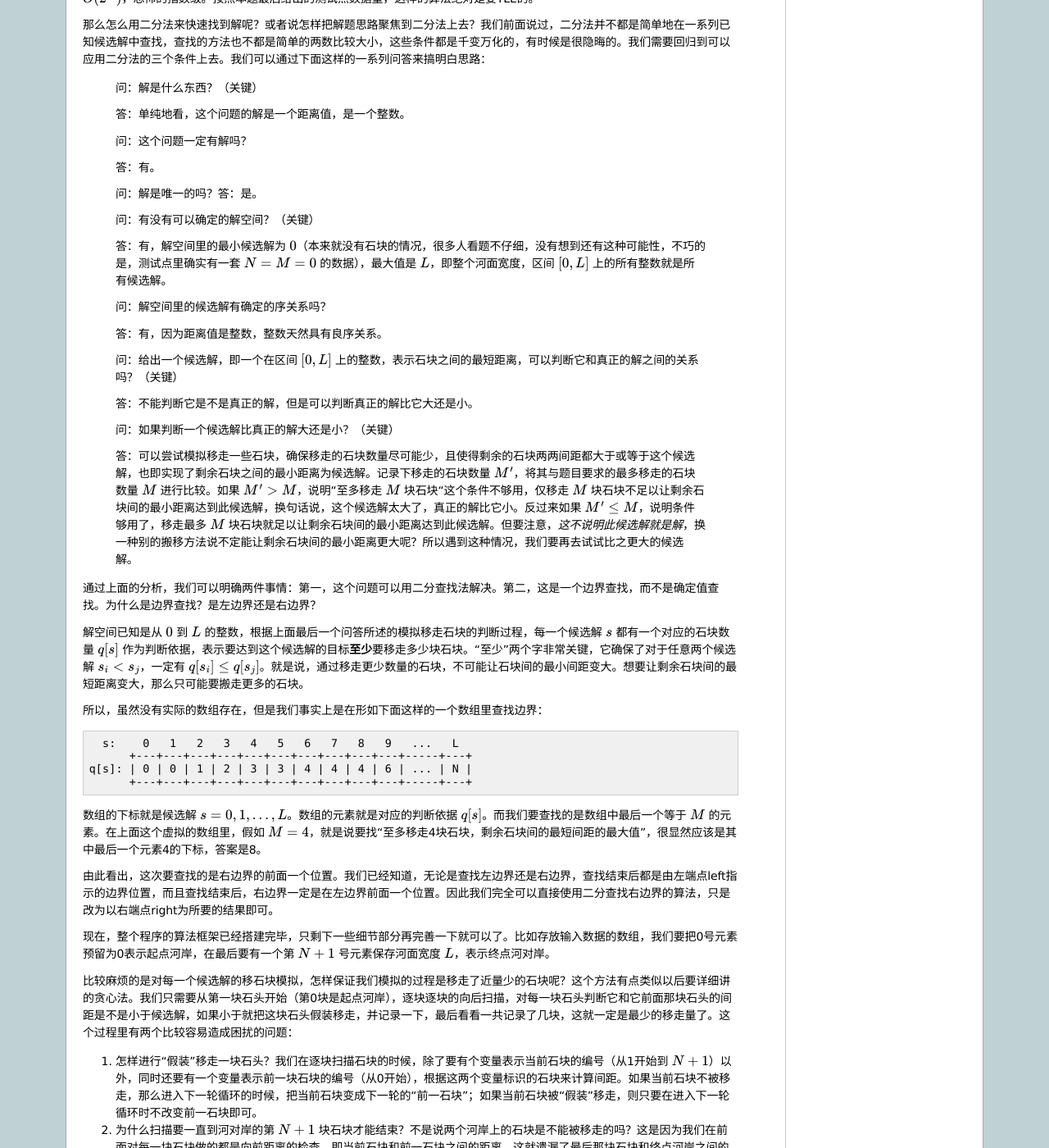
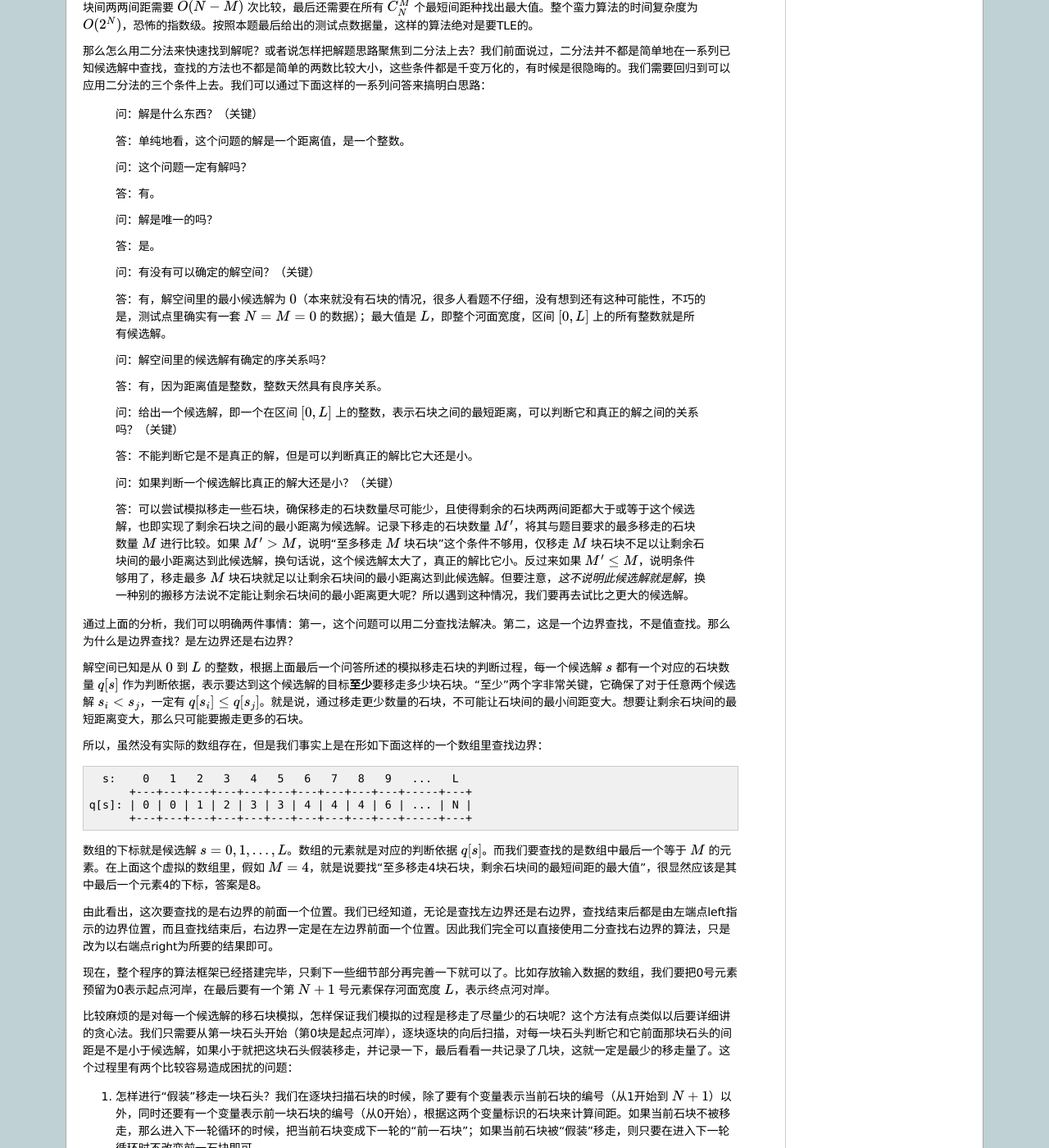
Before and after one commit to majorli/algo_guide, a Sphinx documentation site: the page built from source/ch02/sec04/248_p2678.rst, in a window 1280 px wide and 1400 px high, scrolled down 1103 px. Shown: the whole window at 82% size. Built offline with Sphinx 7.4.7, drawn with Linux system fonts in a browser that asks for light colours; formulas are drawn with MathJax 3; some of the changed text lies outside the part shown.

Commit message:
20200419_2314draft_246_248_proofread_ok

```diff
--- a/source/ch02/sec04/248_p2678.rst
+++ b/source/ch02/sec04/248_p2678.rst
@@ -13,10 +13,11 @@
 
 为了提高比赛难度，组委会计划移走一些岩石，使得选手们在比赛过程中的最短跳跃距离尽可能长。由于预算限制，组委会至多从起点和终点之间移走 :math:`M` 块岩石（不能移走起点和终点的岩石）。
 
-输入格式
-第一行包含三个整数 :math:`L,N,M`，分别表示起点到终点的距离，起点和终点之间的岩石数，以及组委会至多移走的岩石数。保证 :math:`L \geq 1` 且 :math:`N \geq M \geq 0`。
+**输入格式**
 
-接下来 :math:`N` 行，每行一个整数，第 :math:`i` 行的整数 :math:`D_i( 0 < D_i < L)`， 表示第 :math:`i` 块岩石与起点的距离。这些岩石按与起点距离从小到大的顺序给出，且不会有两个岩石出现在同一个位置。
+第一行包含三个整数 :math:`L,N,M`\ ，分别表示起点到终点的距离，起点和终点之间的岩石数，以及组委会至多移走的岩石数。保证 :math:`L \geq 1` 且 :math:`N \geq M \geq 0`\ 。
+
+接下来 :math:`N` 行，每行一个整数，第 :math:`i` 行的整数 :math:`D_i( 0 < D_i < L)`\ ， 表示第 :math:`i` 块岩石与起点的距离。这些岩石按与起点距离从小到大的顺序给出，且不会有两个岩石出现在同一个位置。
 
 **输出格式**
 
@@ -67,11 +68,13 @@
 
    答：有。
 
-   问：解是唯一的吗？答：是。
+   问：解是唯一的吗？
+
+   答：是。
 
    问：有没有可以确定的解空间？（关键）
 
-   答：有，解空间里的最小候选解为 :math:`0`\ （本来就没有石块的情况，很多人看题不仔细，没有想到还有这种可能性，不巧的是，测试点里确实有一套 :math:`N = M = 0` 的数据），最大值是 :math:`L`，即整个河面宽度，区间 :math:`[0,L]` 上的所有整数就是所有候选解。
+   答：有，解空间里的最小候选解为 :math:`0`\ （本来就没有石块的情况，很多人看题不仔细，没有想到还有这种可能性，不巧的是，测试点里确实有一套 :math:`N = M = 0` 的数据）；最大值是 :math:`L`\ ，即整个河面宽度，区间 :math:`[0,L]` 上的所有整数就是所有候选解。
 
    问：解空间里的候选解有确定的序关系吗？
 
@@ -83,11 +86,11 @@
 
    问：如果判断一个候选解比真正的解大还是小？（关键）
 
-   答：可以尝试模拟移走一些石块，确保移走的石块数量尽可能少，且使得剩余的石块两两间距都大于或等于这个候选解，也即实现了剩余石块之间的最小距离为候选解。记录下移走的石块数量 :math:`M^\prime`，将其与题目要求的最多移走的石块数量 :math:`M` 进行比较。如果 :math:`M^\prime\gt M`，说明“至多移走 :math:`M` 块石块“这个条件不够用，仅移走 :math:`M` 块石块不足以让剩余石块间的最小距离达到此候选解，换句话说，这个候选解太大了，真正的解比它小。反过来如果 :math:`M^\prime\le M`，说明条件够用了，移走最多 :math:`M` 块石块就足以让剩余石块间的最小距离达到此候选解。但要注意，*这不说明此候选解就是解*，换一种别的搬移方法说不定能让剩余石块间的最小距离更大呢？所以遇到这种情况，我们要再去试试比之更大的候选解。
+   答：可以尝试模拟移走一些石块，确保移走的石块数量尽可能少，且使得剩余的石块两两间距都大于或等于这个候选解，也即实现了剩余石块之间的最小距离为候选解。记录下移走的石块数量 :math:`M^\prime`\ ，将其与题目要求的最多移走的石块数量 :math:`M` 进行比较。如果 :math:`M^\prime\gt M`\ ，说明“至多移走 :math:`M` 块石块”这个条件不够用，仅移走 :math:`M` 块石块不足以让剩余石块间的最小距离达到此候选解，换句话说，这个候选解太大了，真正的解比它小。反过来如果 :math:`M^\prime\le M`\ ，说明条件够用了，移走最多 :math:`M` 块石块就足以让剩余石块间的最小距离达到此候选解。但要注意，*这不说明此候选解就是解*，换一种别的搬移方法说不定能让剩余石块间的最小距离更大呢？所以遇到这种情况，我们要再去试比之更大的候选解。
 
-通过上面的分析，我们可以明确两件事情：第一，这个问题可以用二分查找法解决。第二，这是一个边界查找，而不是确定值查找。为什么是边界查找？是左边界还是右边界？
+通过上面的分析，我们可以明确两件事情：第一，这个问题可以用二分查找法解决。第二，这是一个边界查找，不是值查找。那么为什么是边界查找？是左边界还是右边界？
 
-解空间已知是从 :math:`0` 到 :math:`L` 的整数，根据上面最后一个问答所述的模拟移走石块的判断过程，每一个候选解 :math:`s` 都有一个对应的石块数量 :math:`q[s]` 作为判断依据，表示要达到这个候选解的目标\ :strong:`至少`\ 要移走多少块石块。“至少”两个字非常关键，它确保了对于任意两个候选解 :math:`s_i\lt s_j`，一定有 :math:`q[s_i]\le q[s_j]`。就是说，通过移走更少数量的石块，不可能让石块间的最小间距变大。想要让剩余石块间的最短距离变大，那么只可能要搬走更多的石块。
+解空间已知是从 :math:`0` 到 :math:`L` 的整数，根据上面最后一个问答所述的模拟移走石块的判断过程，每一个候选解 :math:`s` 都有一个对应的石块数量 :math:`q[s]` 作为判断依据，表示要达到这个候选解的目标\ :strong:`至少`\ 要移走多少块石块。“至少”两个字非常关键，它确保了对于任意两个候选解 :math:`s_i\lt s_j`\ ，一定有 :math:`q[s_i]\le q[s_j]`\ 。就是说，通过移走更少数量的石块，不可能让石块间的最小间距变大。想要让剩余石块间的最短距离变大，那么只可能要搬走更多的石块。
 
 所以，虽然没有实际的数组存在，但是我们事实上是在形如下面这样的一个数组里查找边界：
 
@@ -98,13 +101,13 @@
    q[s]: | 0 | 0 | 1 | 2 | 3 | 3 | 4 | 4 | 4 | 6 | ... | N |
          +---+---+---+---+---+---+---+---+---+---+-----+---+
 
-数组的下标就是候选解 :math:`s=0,1,\dots,L`。数组的元素就是对应的判断依据 :math:`q[s]`。而我们要查找的是数组中最后一个等于 :math:`M` 的元素。在上面这个虚拟的数组里，假如 :math:`M=4`，就是说要找“至多移走4块石块，剩余石块间的最短间距的最大值”，很显然应该是其中最后一个元素4的下标，答案是8。
+数组的下标就是候选解 :math:`s=0,1,\dots,L`\ 。数组的元素就是对应的判断依据 :math:`q[s]`\ 。而我们要查找的是数组中最后一个等于 :math:`M` 的元素。在上面这个虚拟的数组里，假如 :math:`M=4`\ ，就是说要找“至多移走4块石块，剩余石块间的最短间距的最大值”，很显然应该是其中最后一个元素4的下标，答案是8。
 
 由此看出，这次要查找的是右边界的前面一个位置。我们已经知道，无论是查找左边界还是右边界，查找结束后都是由左端点left指示的边界位置，而且查找结束后，右边界一定是在左边界前面一个位置。因此我们完全可以直接使用二分查找右边界的算法，只是改为以右端点right为所要的结果即可。
 
-现在，整个程序的算法框架已经搭建完毕，只剩下一些细节部分再完善一下就可以了。比如存放输入数据的数组，我们要把0号元素预留为0表示起点河岸，在最后要有一个第 :math:`N+1` 号元素保存河面宽度 :math:`L`，表示终点河对岸。
+现在，整个程序的算法框架已经搭建完毕，只剩下一些细节部分再完善一下就可以了。比如存放输入数据的数组，我们要把0号元素预留为0表示起点河岸，在最后要有一个第 :math:`N+1` 号元素保存河面宽度 :math:`L`\ ，表示终点河对岸。
 
-比较麻烦的是对每一个候选解的移石块模拟，怎样保证我们模拟的过程是移走了近量少的石块呢？这个方法有点类似以后要详细讲的贪心法。我们只需要从第一块石头开始（第0块是起点河岸），逐块逐块的向后扫描，对每一块石头判断它和它前面那块石头的间距是不是小于候选解，如果小于就把这块石头假装移走，并记录一下，最后看看一共记录了几块，这就一定是最少的移走量了。这个过程里有两个比较容易造成困扰的问题：
+比较麻烦的是对每一个候选解的移石块模拟，怎样保证我们模拟的过程是移走了尽量少的石块呢？这个方法有点类似以后要详细讲的贪心法。我们只需要从第一块石头开始（第0块是起点河岸），逐块逐块的向后扫描，对每一块石头判断它和它前面那块石头的间距是不是小于候选解，如果小于就把这块石头假装移走，并记录一下，最后看看一共记录了几块，这就一定是最少的移走量了。这个过程里有两个比较容易造成困扰的问题：
 
 1. 怎样进行“假装”移走一块石头？我们在逐块扫描石块的时候，除了要有个变量表示当前石块的编号（从1开始到 :math:`N+1`\ ）以外，同时还要有一个变量表示前一块石块的编号（从0开始），根据这两个变量标识的石块来计算间距。如果当前石块不被移走，那么进入下一轮循环的时候，把当前石块变成下一轮的“前一石块”；如果当前石块被“假装”移走，则只要在进入下一轮循环时不改变前一石块即可。
 2. 为什么扫描要一直到河对岸的第 :math:`N+1` 块石块才能结束？不是说两个河岸上的石块是不能被移走的吗？这是因为我们在前面对每一块石块做的都是向前距离的检查，即当前石块和前一石块之间的距离，这就遗漏了最后那块石块和终点河岸之间的距离。如果最后一块石块和终点之间的距离小于候选解，那它也得被移走。所以最后一轮对第 :math:`N+1` 块终点河岸石块的检查，实际上是检查河中最后那块石块到终点河岸的距离，如果要“假装”移走，实际上是移走河中间最后一块石块。
```
Also changed, not shown: other parts of source/ch02/sec04/248_p2678.rst (+5 -5 lines), source/ch02/sec04/246_cubic_root.rst (+18 -18 lines), source/ch02/sec04/247_p1024.rst (+24 -24 lines).
